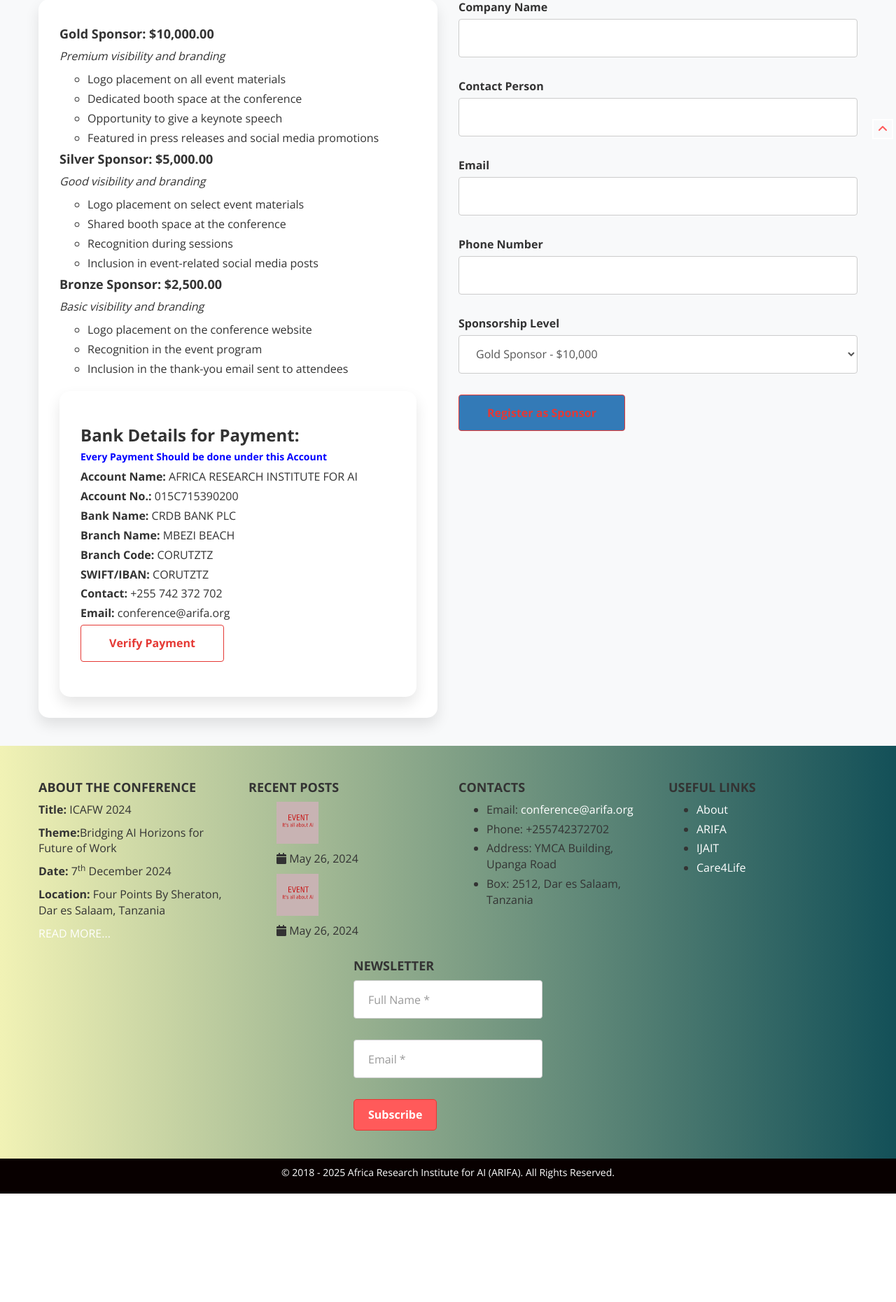
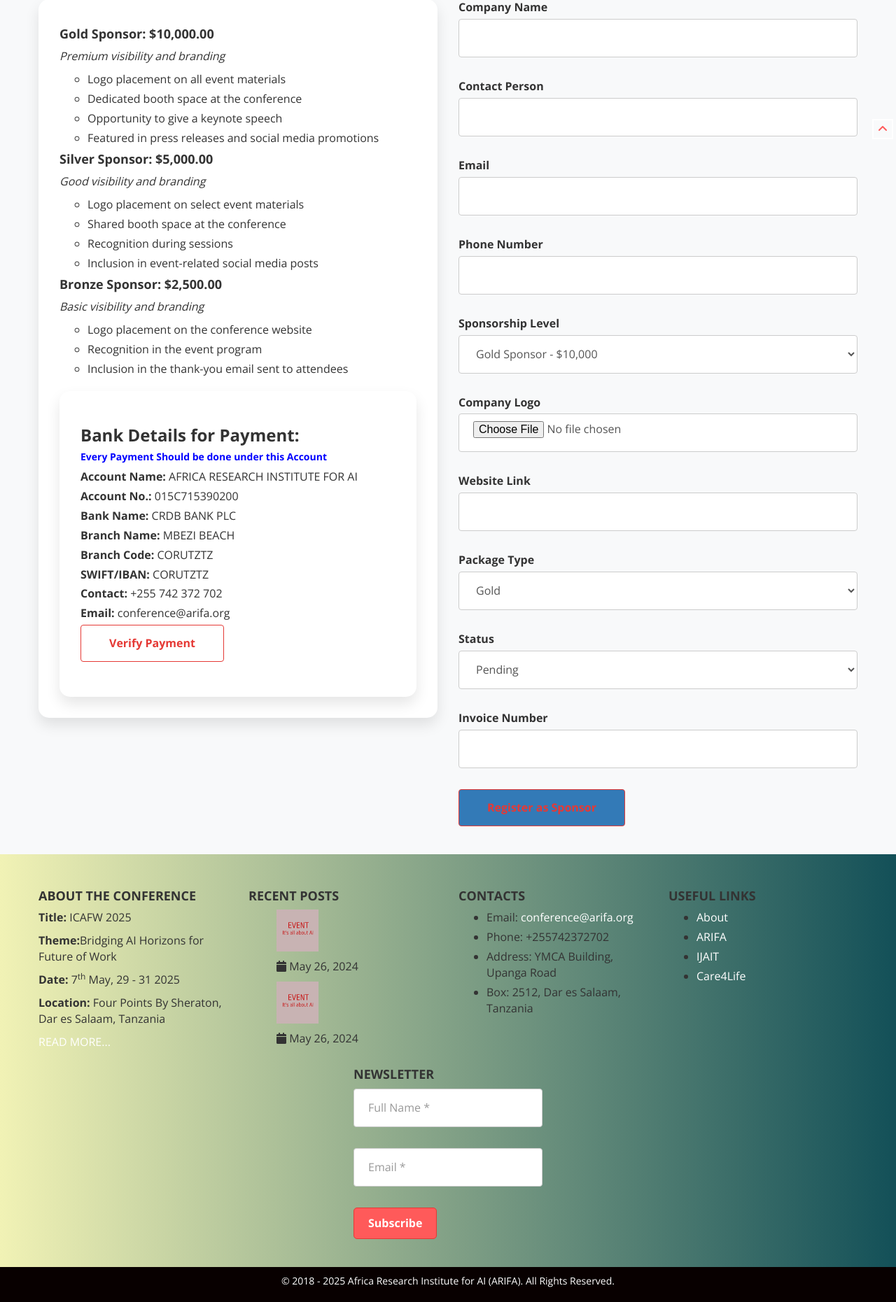
Before and after one commit to Godie360/AIconfreence-arifa, a Laravel app: page /sponsors in a window 1280 px wide. Shown: the part 581-2442 px from the top of the page at 70% size. Before the commit the page ends 2287 px from the top, so only its background shows below. Run offline with Laravel 12, Linux system fonts and the light colour scheme; data comes from the database, SQL or seed files in the repository; tables that the repository leaves empty hold one stand-in row (values such as "Sample post"); some libraries are stand-ins or nearby versions.

Commit message:
worked on sponsor registration processes and other pages

```diff
--- a/app/Http/Controllers/PageController.php
+++ b/app/Http/Controllers/PageController.php
@@ -21,6 +21,8 @@ use App\Models\SponsorshipPackage;
 use Illuminate\Support\Facades\Log;
 use Illuminate\Validation\Rules\Unique;
 use Symfony\Contracts\Service\Attribute\Required;
+use Illuminate\Support\Facades\DB;
+
 
 class PageController extends Controller
 {
@@ -338,67 +340,71 @@ class PageController extends Controller
     }
 
 
-
-
-
-
 public function registerSponsors(Request $request)
 {
-        // dd($request);
     try {
+        DB::beginTransaction(); // Start transaction
+
         // Validate the input data
         $validatedData = $request->validate([
             'company_name' => 'required|string|max:255',
+            'link' => 'required',
             'contact_person' => 'required|string|max:255',
-                'email' => 'required|email|max:255',
+            'email' => 'required|email|max:255|unique:sponsors,email', // Ensure email is unique
             'phone' => 'required|string|max:15',
-                'sponsorship_level' => 'required|exists:sponsorship_packages,name',
+            'sponsorship_level' => 'required',
             'image' => 'nullable|image|mimes:jpeg,png,jpg,gif|max:2048', // Validate image
         ]);
 
         // Handle the image upload if present
         $imageName = null;
         if ($request->hasFile('image')) {
-                // Define the destination path (public/assets/images/speaker)
-                $destinationPath = public_path('assets/images/sponsors');
-                $imageName = time() . '-' . $request->file('image')->getClientOriginalName();
-                $request->file('image')->move($destinationPath, $imageName);
+            $image = $request->file('image');
+            $imageName = time() . '-' . $image->getClientOriginalName();
+            $image->move(public_path('assets/images/sponsors'), $imageName);
         }
 
         // Generate a unique invoice number
         $invoiceNumber = mt_rand(100000, 999999);
 
+        // Get sponsorship package details
         $package = SponsorshipPackage::where('name', $validatedData['sponsorship_level'])->first();
+        if (!$package) {
+            throw new \Exception("Sponsorship package not found.");
+        }
 
-            // Store sponsor information in the database
+        $packageType = str_contains($validatedData['sponsorship_level'], 'Silver') ? 'Silver' : $validatedData['sponsorship_level'];
+
+
         $sponsor = new Sponsor();
+        $sponsor->package_type = $packageType;
         $sponsor->company_name = $validatedData['company_name'];
+        $sponsor->link = $validatedData['link'];
+        $sponsor->contact_person = $validatedData['contact_person'];
         $sponsor->phone = $validatedData['phone'];
-            $sponsor->package_type = $validatedData['sponsorship_level'];
+        $sponsor->sponsorship_level = $validatedData['sponsorship_level']; // Explicitly set this field
         $sponsor->email = $validatedData['email'];
         $sponsor->invoice_number = $invoiceNumber;
-            $sponsor->status = 0; // 0 means pending, waiting for admin approval
+        $sponsor->status = 0;
+        $sponsor->logo_path = $imageName ? "assets/images/sponsors/{$imageName}" : null;
 
-            // Optional: Set logo path or link if provided
-            // $sponsor->logo_path = $request->logo_path ?? null;
-            // $sponsor->link = $request->link ?? null;
-
-            // dd($sponsor);
         $sponsor->save();
 
-            // Send a confirmation email to the sponsor
+        DB::commit(); // Commit transaction
+
+        // Prepare the email body
         $emailBody = "
         <h2>Dear {$sponsor->company_name}, from {$sponsor->company_name}<br>Thank You for Registering!</h2>
         <p>We are thrilled to confirm your registration for the upcoming conference.</p>
         <p><strong>Conference Title:</strong> ICAFW 2024</p>
         <p><strong>Date:</strong> 7<sup>th</sup> December 2024</p>
         <p><strong>Location:</strong> Four Points By Sheraton, Dar es Salaam, Tanzania</p>
-                <p><strong>Invoice Number:</strong> {$validatedData['invoice_number']}</p>
+        <p><strong>Invoice Number:</strong> {$invoiceNumber}</p>
         <p><strong>Amount Due:</strong> \${$package->price}</p>
         <p>Your participation is highly valued, and we are excited to have you with us at this significant event.</p>
         <p>Please complete the payment at your earliest convenience to secure your spot. Once the payment is made, click the button below to verify your payment:</p>
 
-                <a href='https://aiconference.arifa.org/sponsors?verifypayments={$validatedData['invoice_number']}' style='
+        <a href='https://aiconference.arifa.org/sponsors?verifypayments={$invoiceNumber}' style='
             display: inline-block;
             padding: 10px 15px;
             color: #fff;
@@ -412,29 +418,45 @@ class PageController extends Controller
         <p>If you have any questions or need further assistance, feel free to reach out to us.</p>
         ";
 
+        // Send the email using the email service
+        try {
             $this->emailService->sendEmail(
                 $validatedData['email'],
                 'Sponsorship Registration Confirmation',
                 $validatedData['contact_person'],
                 $emailBody
             );
+        } catch (\Exception $emailException) {
+            // Log the error in case of failure
+            Log::error('Email sending failed: ' . $emailException->getMessage());
+            // Optionally, you could handle the email failure here, such as setting a flag or sending an alternate response
+        }
 
-            // Flash a success message
-            session()->flash('status', 'success');
-            session()->flash('message', 'Successfully registered as a speaker! Please wait for review; you will receive an email shortly.');
+        return response()->json([
+            'status' => 'success',
+            'message' => 'Sponsor registered successfully! A confirmation email has been sent.',
+        ]);
+
     } catch (\Exception $e) {
-            // Check for duplicate email error (unique constraint violation)
-            if ($e->getCode() === '23000') { // 23000 is the SQL state code for integrity constraint violation
-                session()->flash('status', 'error');
-                session()->flash('message', 'The email provided is already registered. Please use a different email or check your inbox for confirmation.');
-            } else {
-                session()->flash('status', 'error');
-                session()->flash('message', 'Registration failed. Please try again.');
+        DB::rollBack(); // Rollback transaction if error occurs
+
+        // Log the detailed error for debugging
+        Log::error('Sponsor Registration Error: ' . $e->getMessage(), [
+            'stack' => $e->getTraceAsString(), // Log the stack trace for deeper insight
+            'input_data' => $request->all(), // Log the input data for debugging
+        ]);
+
+        // Send back the detailed error message
+        return response()->json([
+            'status' => 'error',
+            'message' => 'Registration failed. Please try again later.',
+            'error_details' => $e->getMessage(), // Send the error message in the response
+        ]);
     }
 }
 
-        return back()->with('success', 'Speaker registered successfully! Email has been sent.');
-    }
+
+
 
 
 
--- a/app/Models/Sponsor.php
+++ b/app/Models/Sponsor.php
@@ -16,6 +16,8 @@ class Sponsor extends Model
         'contact_person',
         'logo_path',
         'phone',
+        'email',
+        'sponsorship_level',
         'link',
         'package_type',
         'invoice_number',
--- a/resources/views/icafw_conference/footer.blade.php
+++ b/resources/views/icafw_conference/footer.blade.php
@@ -6,9 +6,9 @@
                 <!-- About the Conference Section -->
                 <div class="col-xl-3 col-lg-3 col-md-6 col-sm-12 about-widget">
                     <h4 class="title">ABOUT THE CONFERENCE</h4>
-                    <p><strong>Title:</strong> ICAFW 2024</p>
+                    <p><strong>Title:</strong> ICAFW 2025</p>
                     <p><strong>Theme:</strong>Bridging AI Horizons for Future of Work</p>
-                    <p><strong>Date:</strong> 7<sup>th</sup> December 2024</p>
+                    <p><strong>Date:</strong> 7<sup>th</sup> May, 29 - 31 2025</p>
                     <p><strong>Location:</strong> Four Points By Sheraton, Dar es Salaam, Tanzania</p>
                     <p><a href="{{ route('about') }}" style="color: white;">READ MORE...</a></p>
                 </div>
--- a/resources/views/icafw_conference/register.blade.php
+++ b/resources/views/icafw_conference/register.blade.php
@@ -81,8 +81,7 @@
 
 
 
-                            <div class="custom-card">
-                                <!-- Bank details section -->
+                            {{-- <div class="custom-card">
                                 <h3 class="mt-4">Bank Details for Payment:</h3>
                                 <h5 style="color: blue;">Every Payment Should be done under this Account</h5>
                                 <ul class="list-unstyled">
@@ -94,12 +93,11 @@
                                     <li><strong>SWIFT/IBAN:</strong> CORUTZTZ</li>
                                     <li><strong>Contact:</strong> +255 742 372 702</li>
                                     <li><strong>Email:</strong> conference@arifa.org</li>
-                                    {{-- <li>already registered? create an invoice now</li> --}}
                                     <button type="button" class="btn btn-secondary" onclick="openModal()">Verify
                                         Payment</button>
 
                                 </ul>
-                            </div>
+                            </div> --}}
 
 
                         </div>
--- a/resources/views/icafw_conference/sponsors.blade.php
+++ b/resources/views/icafw_conference/sponsors.blade.php
@@ -80,10 +80,9 @@
                     </div>
                 </div>
 
-
 <div class="col-md-6">
     <h2 class="card-title">Registration Form</h2>
-                    <form action="{{ route('sponsor.register') }}" method="POST" class="custom-form">
+    <form id="sponsorForm" class="custom-form" enctype="multipart/form-data">
         @csrf
         <div class="form-group">
             <label for="company_name">Company Name</label>
@@ -111,9 +110,37 @@
                 @endforeach
             </select>
         </div>
+        <div class="form-group">
+            <label for="logo">Company Logo</label>
+            <input type="file" id="logo" name="logo" class="form-control" accept="image/*" required>
+        </div>
+        <div class="form-group">
+            <label for="link">Website Link</label>
+            <input type="url" id="link" name="link" class="form-control">
+        </div>
+        <div class="form-group">
+            <label for="package_type">Package Type</label>
+            <select id="package_type" name="package_type" class="form-control" required>
+                <option value="Gold">Gold</option>
+                <option value="Silver">Silver</option>
+                <option value="Bronze">Bronze</option>
+            </select>
+        </div>
+        <div class="form-group">
+            <label for="status">Status</label>
+            <select id="status" name="status" class="form-control">
+                <option value="0">Pending</option>
+                <option value="1">Approved</option>
+            </select>
+        </div>
+        <div class="form-group">
+            <label for="invoice_number">Invoice Number</label>
+            <input type="number" id="invoice_number" name="invoice_number" class="form-control" required>
+        </div>
         <button type="submit" class="btn btn-primary">Register as Sponsor</button>
     </form>
 </div>
+
             </div>
         </div>
     </div>
@@ -153,6 +180,53 @@
     </style>
 
 
+<script>
+$(document).ready(function () {
+    $("#sponsorForm").submit(function (e) {
+        e.preventDefault(); // Prevent normal form submission
+
+        var form = $(this);
+        var formData = new FormData(this); // Use FormData for file upload
+        formData.append('_token', "{{ csrf_token() }}"); // Add CSRF token manually
+
+        $.ajax({
+            url: "{{ route('sponsor_register') }}", // Move route here
+            type: "POST",
+            data: formData,
+            contentType: false,  // Required for file upload
+            processData: false,  // Required for file upload
+            beforeSend: function () {
+                form.find("button[type='submit']").prop("disabled", true).text("Processing...");
+            },
+            success: function (response) {
+                if (response.status === "success") {
+                    alert(response.message); // Show success message
+
+                    setTimeout(function () {
+                        form[0].reset(); // Reset the form
+                        location.reload(); // Refresh the page after 2 seconds
+                    }, 2000); // 2000 milliseconds = 2 seconds
+                } else {
+                    alert("Unexpected response: " + response.message);
+                }
+            },
+            error: function (xhr) {
+                var response = xhr.responseJSON;
+
+                if (xhr.status === 422) {
+                    let errors = Object.values(response.errors).flat().join("\n");
+                    alert("Validation Errors:\n" + errors);
+                } else {
+                    alert("Error: " + response.message + "\n" + (response.error_detail || ""));
+                }
+            },
+            complete: function () {
+                form.find("button[type='submit']").prop("disabled", false).text("Register as Sponsor");
+            }
+        });
+    });
+});
+</script>
 
 
     {{-- validation --}}
--- a/routes/web.php
+++ b/routes/web.php
@@ -16,7 +16,7 @@ Route::controller(PageController::class)->group(function () {
     Route::get('/speaker/register', 'speaker_register')->name('speaker.register');
     Route::post('/speaker/store', 'store_speaker_register')->name('store_speaker.register');
     Route::get('/sponsors', 'sponsors')->name('sponsors');
-    Route::post('/sponsors/register', 'registerSponsors')->name('sponsor.register');
+    Route::post('/sponsors/register', 'registerSponsors')->name('sponsor_register');
     Route::get('/speaker/detils', 'speaker')->name('speaker-details');
 
     Route::post('/participants/register/store', 'store_participant_register')->name('participants_registration.submit');
```
Also changed, not shown: database/conference.sql (renamed from database/conference (3).sql), database/migrations/2024_09_26_110609_create_sponsors_table.php. Lines whose indentation alone changed are shown as unchanged.
